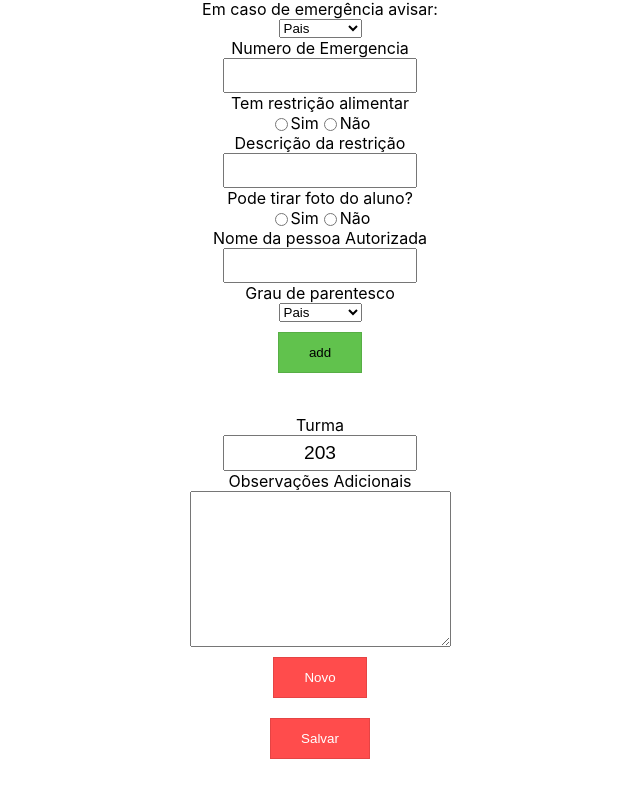
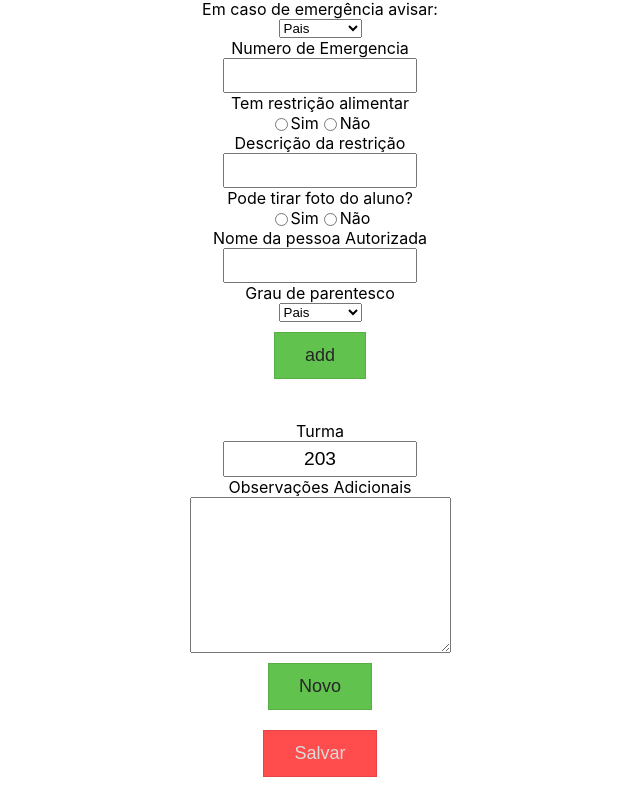
Before and after one commit to howjack/DevInHouse-ExercicioReact-SGA, a React (Create React App) app in the folder web-app/: page / in a window 1280 px wide. Shown: the part 323-1110 px from the top of the page, without its empty margins (320-960 px from the left). Built offline with nearby package versions, Linux system fonts and the light colour scheme.

Commit message:
Update App.css

```diff
--- a/web-app/src/App.css
+++ b/web-app/src/App.css
@@ -98,16 +98,28 @@ label{
 	align-items: center;
 	align-content: center;
 }
+.listAutorizados{
+	margin: 0;
+	padding: 0px 5px;
+	border: 1px solid rgba(0, 0, 0, 0.4);
+	border-radius: 5px;
+	width: 10rem;
+	text-align: center;
+}
+.listAutorizados li{
+	margin: 3px;
+}
 button{
 	margin: 10px;
 	padding: 12px 30px;
-	background-color: rgba(255, 0, 0, 0.7);
-	color: white;
+	background-color: rgba(30, 168, 2, 0.7);
+	color: rgb(39, 39, 39);
+	font-size: large;
 	border: 1px solid rgba(0, 0, 0, 0.1);
 }
-button:first-of-type{
-	background-color: rgba(30, 168, 2, 0.7);
-	color: black;
+button:last-of-type{
+	color: rgb(219, 219, 219);
+	background-color: rgba(255, 0, 0, 0.7);
 }
 
 .label{
```
